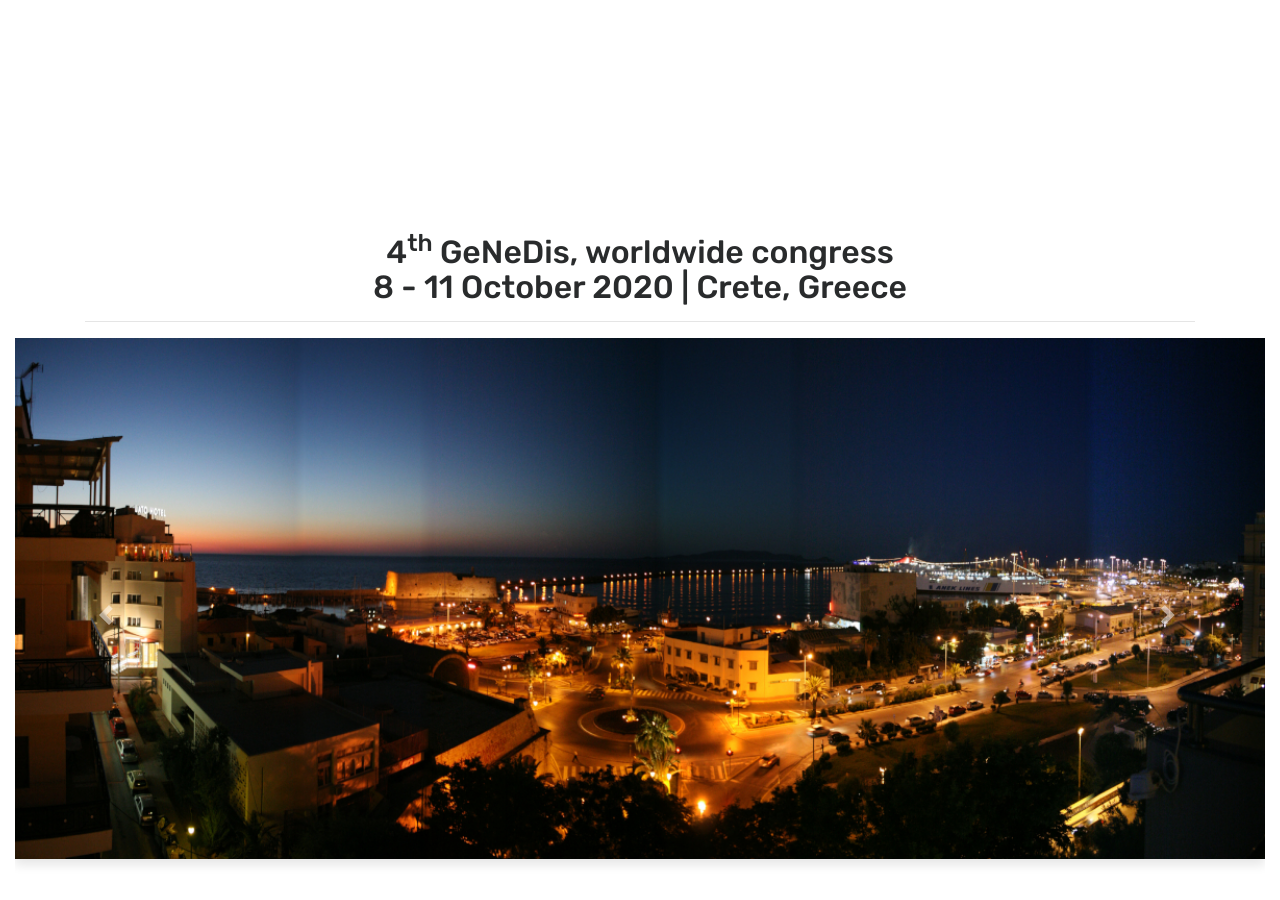
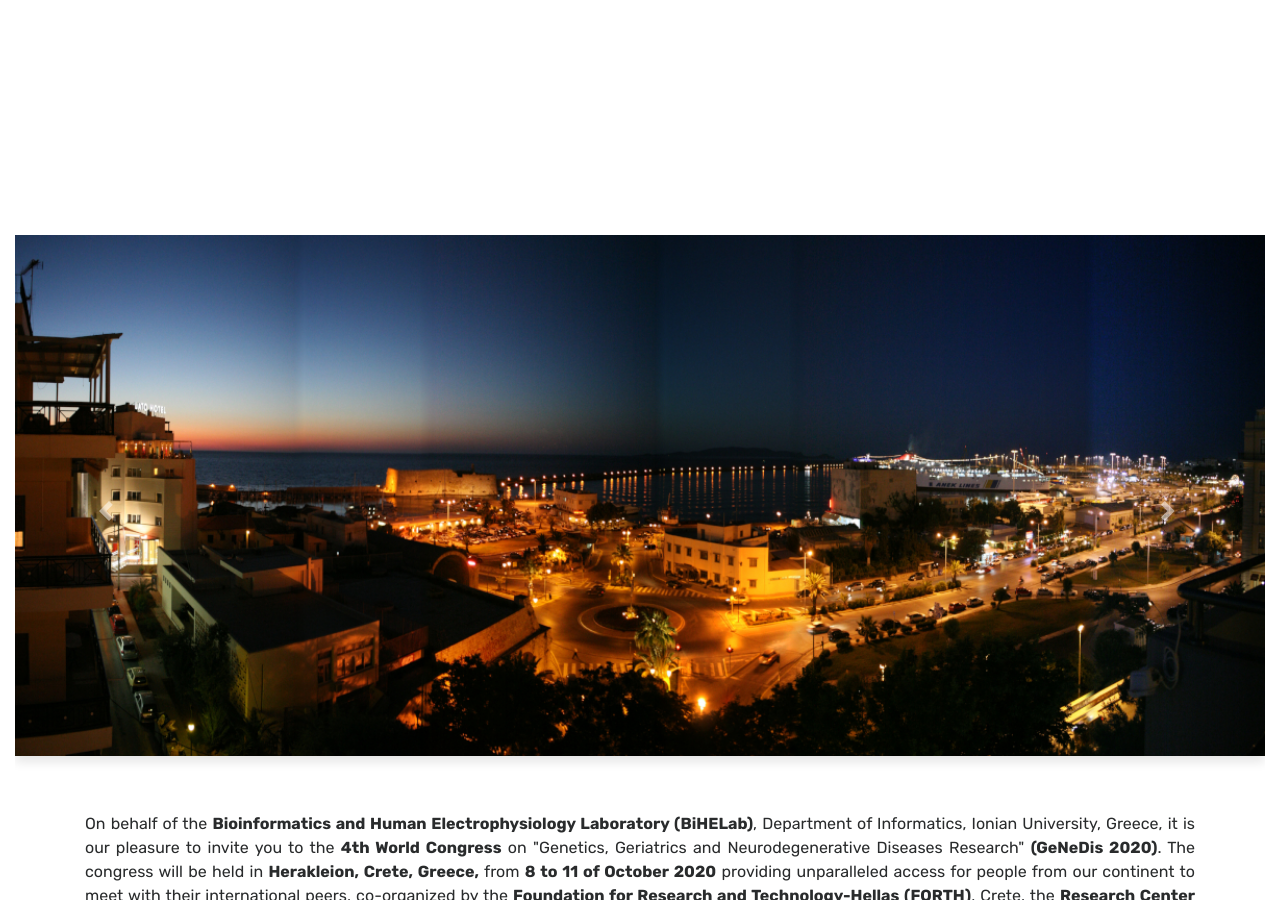
Before and after one commit to Covide-1797/genedis, a Jekyll site: the page built from index.html, in a window 1280 px wide and 900 px high. Built offline with Jekyll 4.4.1, drawn with Linux system fonts in a browser that asks for light colours; the list of posts is cut into pages by our own code.

Commit message:
Update default.html

```diff
--- a/_layouts/default.html
+++ b/_layouts/default.html
@@ -140,12 +140,6 @@
     <!-- Content
     ================================================== -->
     <div class="main-content">
-        <p class="h2 text-center">
-            4<sup>th</sup> GeNeDis, worldwide congress
-            <br>
-            8 - 11 October 2020 | Crete, Greece
-            <hr>
-        </p>
         {{ content }}
     </div>
 
```
